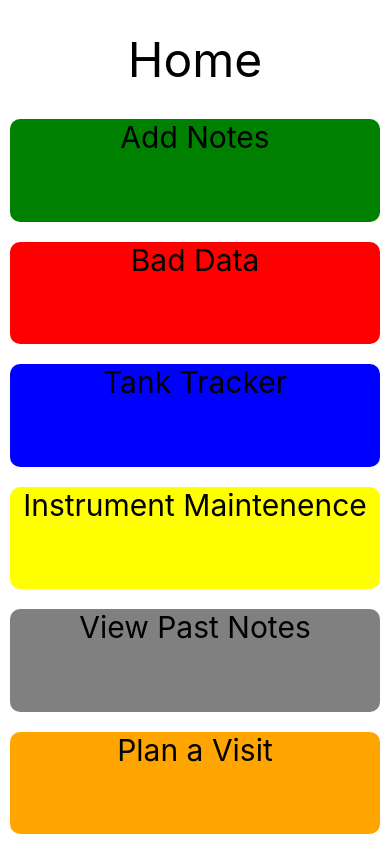
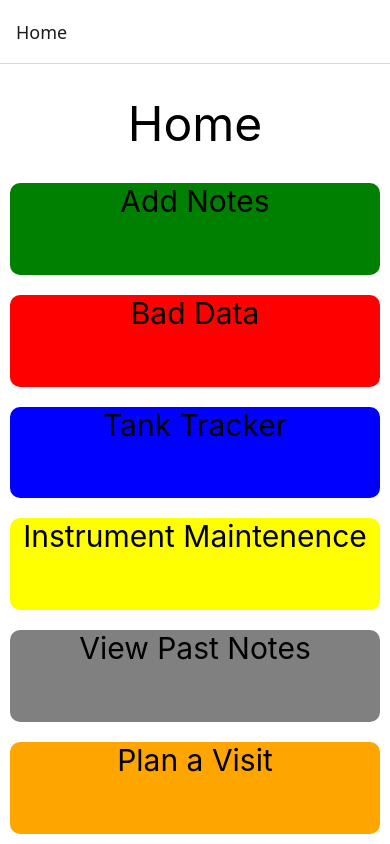
Before and after one commit to NoxAspera/researchflowcopy, a React Native app: screen /Home in a window 390 px wide. Built offline with nearby package versions, Linux system fonts and the light colour scheme.

Commit message:
Added basic navigation, clicking View past notes and add notes brings you to the site selection screen

```diff
--- a/App.tsx
+++ b/App.tsx
@@ -1,76 +1,18 @@
-import { StatusBar } from 'expo-status-bar';
-import { StyleSheet, Text, View, TouchableOpacity } from 'react-native';
+import * as React from 'react';
+import { NavigationContainer } from '@react-navigation/native';
+import { createStackNavigator } from '@react-navigation/stack';
 import SelectSite from './components/SelectSite'
+import HomeScreen from './components/HomeScreen'
+
+const Stack = createStackNavigator();
 
 export default function App() {
   return (
-    <View style={styles.container}>
-      {/* header */}
-      <View style={styles.header}>
-        <Text style={styles.headerText}>Home</Text>
-      </View>
-
-      {/* buttons */}
-      <TouchableOpacity
-        style={[styles.homeButton, {backgroundColor: 'green'}]}
-        onPress={() => alert('Add Notes')} >
-          <Text style={styles.homeButtonText}>Add Notes</Text>
-      </TouchableOpacity>
-      <TouchableOpacity
-        style={[styles.homeButton, {backgroundColor: 'red'}]}
-        onPress={() => alert('Bad Data')} >
-          <Text style={styles.homeButtonText}>Bad Data</Text>
-      </TouchableOpacity>
-      <TouchableOpacity
-        style={[styles.homeButton, {backgroundColor: 'blue'}]}
-        onPress={() => alert('Tank Tracker')} >
-          <Text style={styles.homeButtonText}>Tank Tracker</Text>
-      </TouchableOpacity>
-      <TouchableOpacity
-        style={[styles.homeButton, {backgroundColor: 'yellow'}]}
-        onPress={() => alert('Instrument Maintenence')} >
-          <Text style={styles.homeButtonText}>Instrument Maintenence</Text>
-      </TouchableOpacity>
-      <TouchableOpacity
-        style={[styles.homeButton, {backgroundColor: 'grey'}]}
-        onPress={() => alert('Instrument Maintenence')} >
-          <Text style={styles.homeButtonText}>View Past Notes</Text>
-      </TouchableOpacity>
-      <TouchableOpacity
-        style={[styles.homeButton, {backgroundColor: 'orange'}]}
-        onPress={() => alert('Plan a Visit')} >
-          <Text style={styles.homeButtonText}>Plan a Visit</Text>
-      </TouchableOpacity>
-      <StatusBar style="auto" />
-    </View>
+    <NavigationContainer>
+      <Stack.Navigator initialRouteName="Home">
+        <Stack.Screen name="Home" component={HomeScreen} />
+        <Stack.Screen name="SelectSite" component={SelectSite} />
+      </Stack.Navigator>
+    </NavigationContainer>
   );
 }
-
-const styles = StyleSheet.create({
-  container: {
-    flex: 1,
-    backgroundColor: '#fff',
-    alignItems: 'stretch',        // has button fill space horizontally
-    justifyContent: 'space-evenly',
-  },
-  homeButton: {
-    flex: 1,                      // has button fill space vertically
-    borderRadius: 10,
-    justifyContent: 'center',     // this and alignItems places text in center of button
-    alignItems: "center",
-    margin: 10
-  },
-  homeButtonText: {
-    flex: 1,
-    fontSize: 30
-  },
-  header: {
-    width: '100%', // Ensure the header takes full width
-    alignItems: 'center', // Center the text horizontally
-    marginBottom: 20, // Add space between the header and the buttons
-  },
-  headerText: {
-    fontSize: 48,
-    marginTop: 30,
-  }
-});
--- /dev/null
+++ b/components/HomeScreen.tsx
@@ -0,0 +1,85 @@
+import { StyleSheet, Text, View, TouchableOpacity } from 'react-native';
+
+export default function HomeScreen({ navigation }) {
+  return (
+    <View style={styles.container}>
+      {/* header */}
+      <View style={styles.header}>
+        <Text style={styles.headerText}>Home</Text>
+      </View>
+
+      {/* buttons */}
+
+      {/* Select Site  */}
+      <TouchableOpacity
+        style={[styles.homeButton, {backgroundColor: 'green'}]}
+        onPress={() => navigation.navigate('SelectSite')} >
+          <Text style={styles.homeButtonText}>Add Notes</Text>
+      </TouchableOpacity>
+
+      {/* Bad Data  */}
+      <TouchableOpacity
+        style={[styles.homeButton, {backgroundColor: 'red'}]}
+        onPress={() => alert('Bad Data')} >
+          <Text style={styles.homeButtonText}>Bad Data</Text>
+      </TouchableOpacity>
+
+      {/* Tank Tracker  */}
+      <TouchableOpacity
+        style={[styles.homeButton, {backgroundColor: 'blue'}]}
+        onPress={() => alert('Tank Tracker')} >
+          <Text style={styles.homeButtonText}>Tank Tracker</Text>
+      </TouchableOpacity>
+
+      {/* Instrument Maintenence  */}
+      <TouchableOpacity
+        style={[styles.homeButton, {backgroundColor: 'yellow'}]}
+        onPress={() => alert('Instrument Maintenence')} >
+          <Text style={styles.homeButtonText}>Instrument Maintenence</Text>
+      </TouchableOpacity>
+
+      {/* View Past Notes  */}
+      <TouchableOpacity
+        style={[styles.homeButton, {backgroundColor: 'grey'}]}
+        onPress={() => navigation.navigate('SelectSite')} >
+          <Text style={styles.homeButtonText}>View Past Notes</Text>
+      </TouchableOpacity>
+
+      {/* Plan a visit  */}
+      <TouchableOpacity
+        style={[styles.homeButton, {backgroundColor: 'orange'}]}
+        onPress={() => alert('Plan a visit')} >
+          <Text style={styles.homeButtonText}>Plan a Visit</Text>
+      </TouchableOpacity>
+    </View>
+  );
+}
+
+const styles = StyleSheet.create({
+  container: {
+    flex: 1,
+    backgroundColor: '#fff',
+    alignItems: 'stretch',        // has button fill space horizontally
+    justifyContent: 'space-evenly',
+  },
+  homeButton: {
+    flex: 1,                      // has button fill space vertically
+    borderRadius: 10,
+    justifyContent: 'center',     // this and alignItems places text in center of button
+    alignItems: "center",
+    margin: 10
+  },
+  homeButtonText: {
+    flex: 1,
+    fontSize: 30
+  },
+  header: {
+    width: '100%', // Ensure the header takes full width
+    alignItems: 'center', // Center the text horizontally
+    marginBottom: 20, // Add space between the header and the buttons
+  },
+  headerText: {
+    fontSize: 48,
+    marginTop: 30,
+  }
+});
```
Also changed, not shown: package.json (+7 -1 lines), 1 other file (tests, documents, lock files or other folders).
